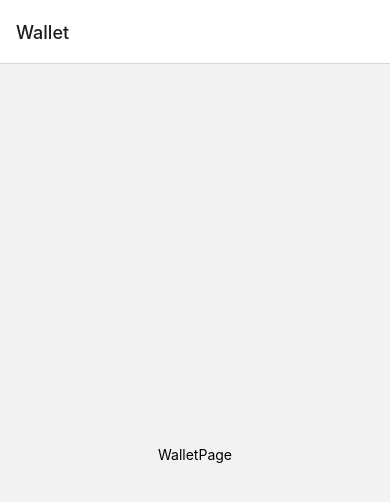
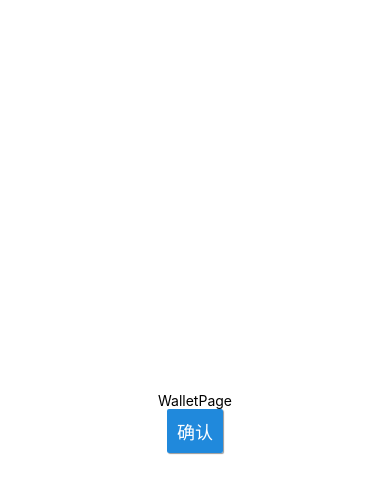
Before and after one commit to GrubbyHunter/CryptoWallet, a React Native app: screen / in a window 390 px wide. Shown: the top 502 px of the page. Built offline with nearby package versions, Linux system fonts and the light colour scheme.

Commit message:
feature add: push 新增的UI组件

```diff
--- /dev/null
+++ b/cSpell.json
@@ -0,0 +1,6 @@
+// 不需要检查拼写是否错误的单词
+{
+  "ignoreWords": [
+    "rneui"
+  ]
+}
--- a/package.json
+++ b/package.json
@@ -10,8 +10,8 @@
     "lint": "eslint ."
   },
   "dependencies": {
-    "@react-navigation/native": "^6.0.11",
-    "@react-navigation/native-stack": "^6.7.0",
+    "@rneui/base": "^4.0.0-rc.6",
+    "@rneui/themed": "^4.0.0-rc.6",
     "react": "18.0.0",
     "react-native": "0.69.2"
   },
--- a/src/containers/App.js
+++ b/src/containers/App.js
@@ -5,46 +5,33 @@
  * @format
  * @flow strict-local
  */
-
-import React from 'react';
-import { NavigationContainer } from '@react-navigation/native';
-import { createNativeStackNavigator } from '@react-navigation/native-stack';
+import {
+  Colors,
+  DebugInstructions,
+  Header,
+  LearnMoreLinks,
+  ReloadInstructions,
+} from 'react-native/Libraries/NewAppScreen'
 import {
   SafeAreaView,
   ScrollView,
   StatusBar,
   StyleSheet,
   Text,
+  View,
   useColorScheme,
-  View,
-} from 'react-native';
+} from 'react-native'
 
-import {
-  Colors,
-  DebugInstructions,
-  Header,
-  LearnMoreLinks,
-  ReloadInstructions,
-} from 'react-native/Libraries/NewAppScreen';
 import Marketing from "../pages/Marketing"
 import My from "../pages/My"
+import NFT from "../pages/NFT"
 import News from "../pages/News"
+import React from 'react'
 import Wallet from "../pages/Wallet"
-import NFT from "../pages/NFT"
-
-const Stack = createNativeStackNavigator()
 
 const App = () => {
   return (
-    <NavigationContainer>
-      <Stack.Navigator>
-        <Stack.Screen name="Wallet" component={Wallet} />
-        <Stack.Screen name="NFT" component={NFT} />
-        <Stack.Screen name="Marketing" component={Marketing} />
-        <Stack.Screen name="News" component={News} />
-        <Stack.Screen name="My" component={My} />
-      </Stack.Navigator>
-    </NavigationContainer>
+    <Wallet></Wallet>
   );
 }
 
--- a/src/pages/Marketing/index.js
+++ b/src/pages/Marketing/index.js
@@ -1,5 +1,6 @@
-import React from 'react';
-import { Text, View } from 'react-native';
+import { Text, View } from 'react-native'
+
+import React from 'react'
 
 const MarketingPage = () => {
   return (
--- a/src/pages/NFT/index.js
+++ b/src/pages/NFT/index.js
@@ -1,13 +1,13 @@
 import { Text, View } from 'react-native'
 
-import React from 'react';
+import React from 'react'
 
 const NFTPage = () => {
   return (
     <View style={{ flex: 1, alignItems: 'center', justifyContent: 'center' }}>
       <Text>NFTPage1</Text>
     </View>
-  );
+  )
 }
 
 export default NFTPage
--- a/src/pages/News/index.js
+++ b/src/pages/News/index.js
@@ -1,12 +1,13 @@
-import React from 'react';
 import { Text, View } from 'react-native'
+
+import React from 'react'
 
 const NewsPage = () => {
   return (
     <View style={{ flex: 1, alignItems: 'center', justifyContent: 'center' }}>
       <Text>NewsPage</Text>
     </View>
-  );
+  )
 }
 
 export default NewsPage
--- a/src/pages/Wallet/index.js
+++ b/src/pages/Wallet/index.js
@@ -1,10 +1,14 @@
-import React from 'react';
 import { Text, View } from 'react-native'
 
+import { Button } from '@rneui/themed'
+import React from 'react'
+
+const RaisedButton = (props) => <Button raised {...props} title="确认" />;
 const WalletPage = () => {
   return (
     <View style={{ flex: 1, alignItems: 'center', justifyContent: 'center' }}>
       <Text>WalletPage</Text>
+      <RaisedButton></RaisedButton>
     </View>
   );
 }
```
Also changed, not shown: index.js (+3 -6 lines), 2 other files (tests, documents, lock files or other folders).
